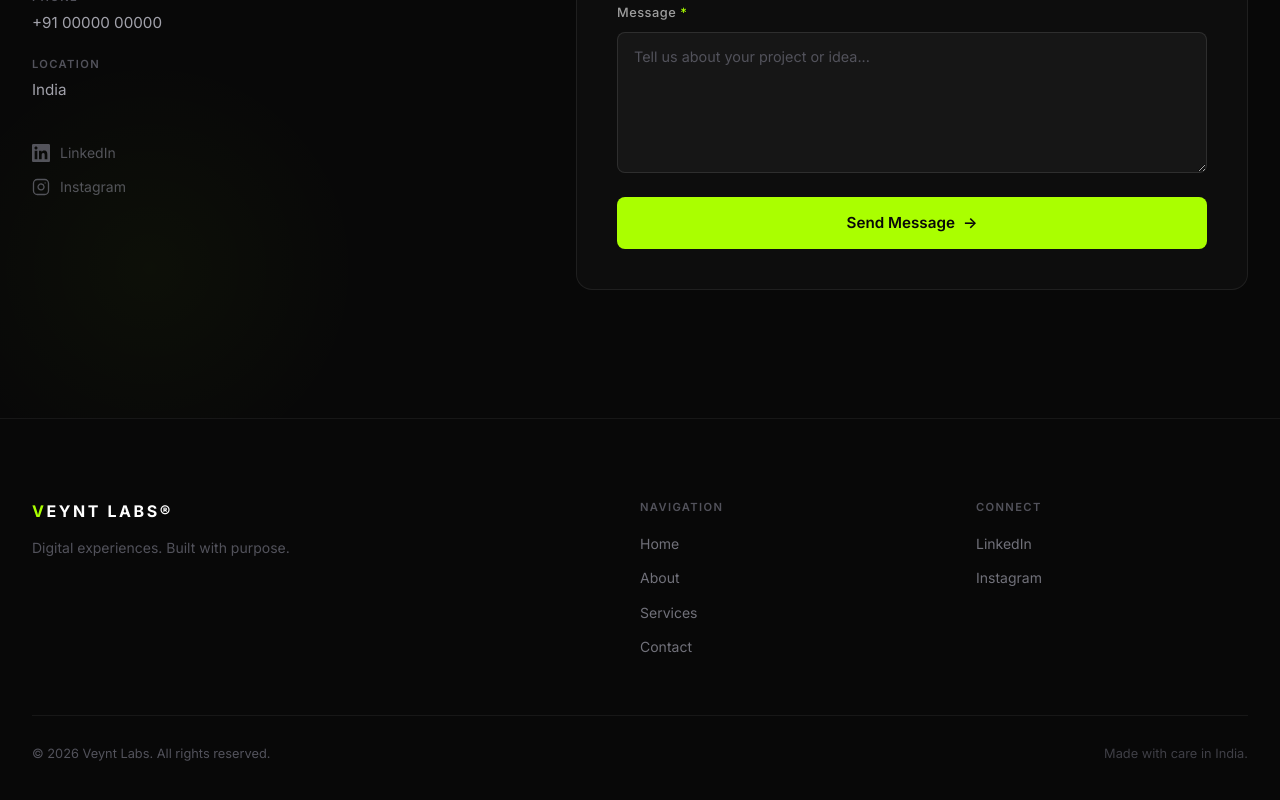
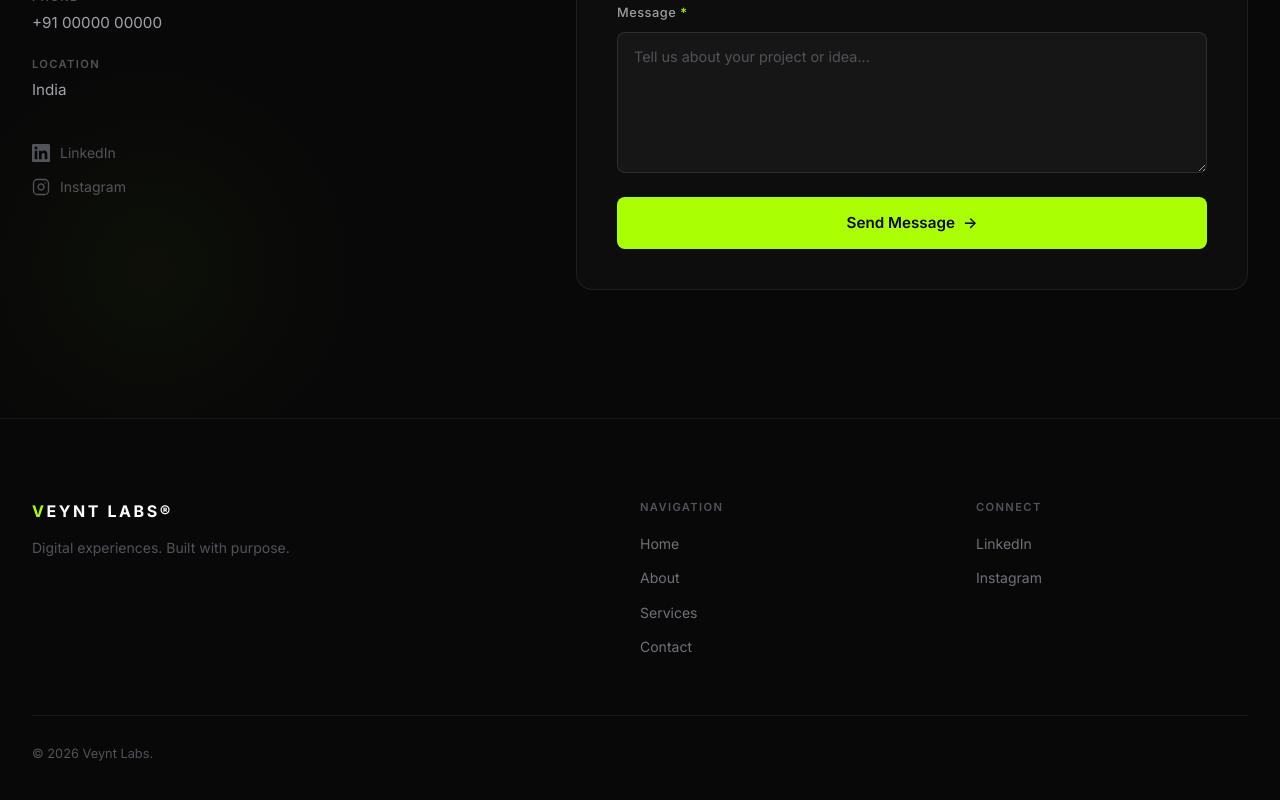
Before and after one commit to veyntlabs-code/VeyntLabsPortfolio, a Next.js app: page / in a window 1280 px wide. Shown: the part 5473-6273 px from the top of the page. Built offline with nearby package versions, Linux system fonts and the light colour scheme.

Commit message:
content: remove rights reserved and made in india text from footer

```diff
--- a/components/Footer/Footer.tsx
+++ b/components/Footer/Footer.tsx
@@ -73,11 +73,9 @@ export default function Footer() {
         {/* Bottom */}
         <div className={styles.bottom}>
           <p className={styles.copy}>
-            © 2026 Veynt Labs. All rights reserved.
+            © 2026 Veynt Labs.
           </p>
-          <p className={styles.made}>
-            Made with care in India.
-          </p>
+
         </div>
       </div>
     </footer>
```
